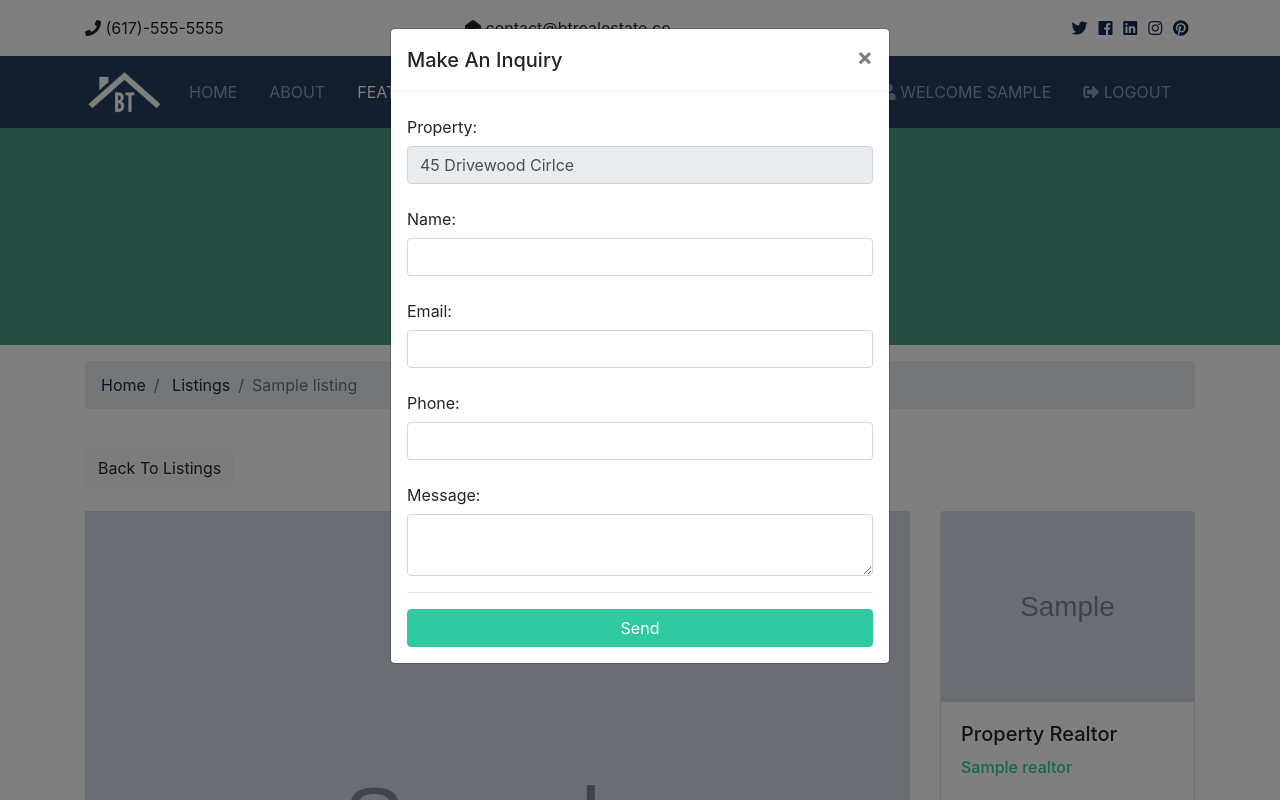
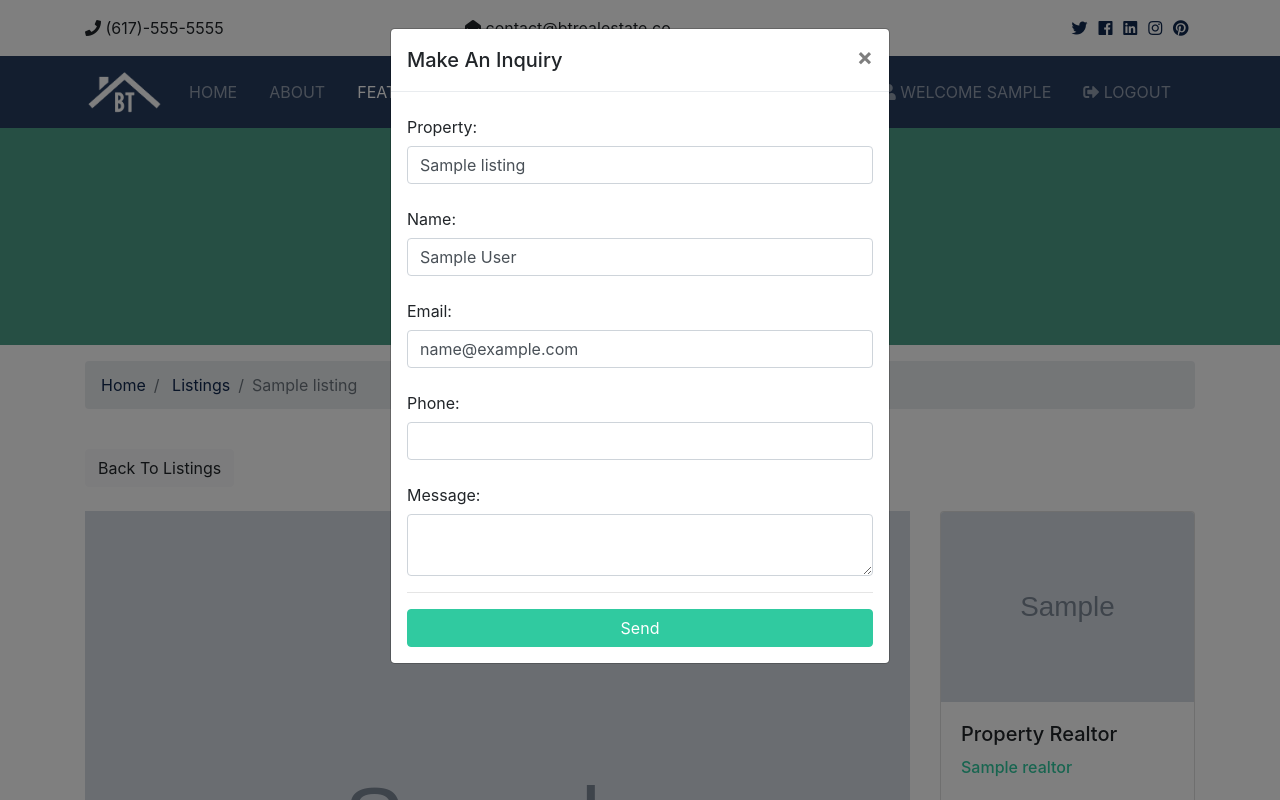
Before and after one commit to tamim36/E-ApartmentShop, a Django app: page /listings/1 in a window 1280 px wide, after a click on "Make An Inquiry". Run offline with Django 3.2, Linux system fonts and the light colour scheme; a user stored in the database is signed in; tables that the repository leaves empty hold one stand-in row (values such as "Sample post"); grey boxes marked "Sample" are stand-in pictures; some libraries are stand-ins or nearby versions.

Commit message:
Inquiry Form Fillup & submit

```diff
--- /dev/null
+++ b/contacts/urls.py
@@ -0,0 +1,7 @@
+from django.urls import path
+
+from . import views
+
+urlpatterns = [
+    path('contact', views.contact, name='contact'),
+]
--- a/eApartmentShop/urls.py
+++ b/eApartmentShop/urls.py
@@ -6,6 +6,7 @@ from django.conf.urls.static import static
 urlpatterns = [
     path('', include('pages.urls')),
     path('listings/', include('listings.urls')),
+    path('contacts/', include('contacts.urls')),
     path('accounts/', include('accounts.urls')),
     path('admin/', admin.site.urls),
 ] + static(settings.MEDIA_URL, document_root = settings.MEDIA_ROOT)
--- a/templates/listings/listing.html
+++ b/templates/listings/listing.html
@@ -170,22 +170,34 @@
           </button>
         </div>
         <div class="modal-body">
-          <form>
+          <form action="{% url 'contact' %}" method="POST" >
+            {% csrf_token %}
+
+            {% if user.is_authenticated %}
+              <input type="hidden" name="user_id" value="{{user.id}}">
+            {% else %}
+              <input type="hidden" name="user_id" value="0">
+            {% endif %}
+
+            <input type="hidden" name="realtor_email" value="{{listing.realtor.email}}">
+            <input type="hidden" name="listing_id" value="{{listing.id}}">
             <div class="form-group">
               <label for="property_name" class="col-form-label">Property:</label>
-              <input type="text" name="listing" class="form-control" value="45 Drivewood Cirlce" disabled>
+              <input type="text" name="listing" class="form-control" value="{{listing.title}}">
             </div>
             <div class="form-group">
               <label for="name" class="col-form-label">Name:</label>
-              <input type="text" name="name" class="form-control" required>
+              <input type="text" name="name" class="form-control" {% if user.is_authenticated %}
+              value="{{ user.first_name }} {{ user.last_name }}" {% endif %} required>
             </div>
             <div class="form-group">
               <label for="email" class="col-form-label">Email:</label>
-              <input type="email" name="email" class="form-control" required>
+              <input type="email" name="email" class="form-control" {% if user.is_authenticated %}
+              value="{{ user.email }}" {% endif %} required>
             </div>
             <div class="form-group">
               <label for="phone" class="col-form-label">Phone:</label>
-              <input type="text" name="phone" class="form-control">
+              <input type="text" name="phone" class="form-control" >
             </div>
             <div class="form-group">
               <label for="message" class="col-form-label">Message:</label>
```
Also changed, not shown: contacts/views.py (+18 -2 lines).
